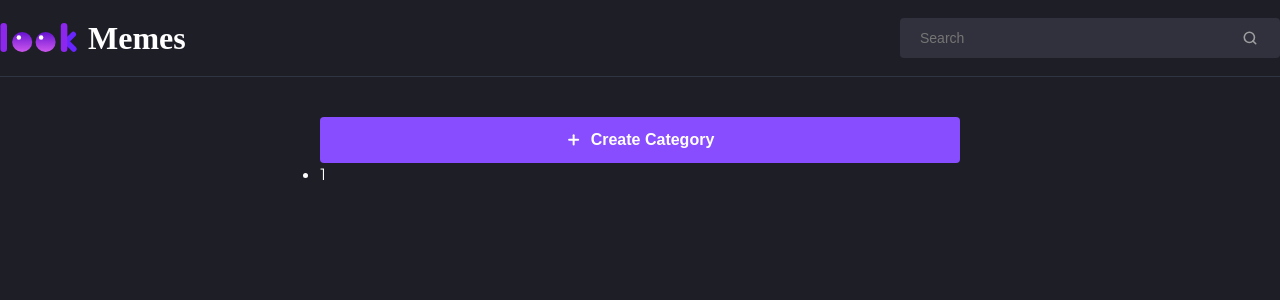
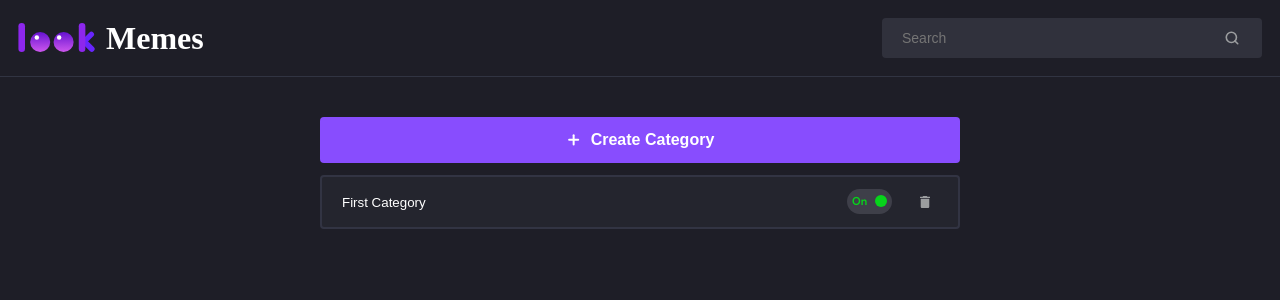
Before and after one commit to Ostafii4uk/3look-test-task, a Next.js app: page / in a window 1280 px wide. Shown: the top 300 px of the page. Built offline with nearby package versions, Linux system fonts and the light colour scheme.

Commit message:
Added Categories component

```diff
--- a/src/components/Button/Button.module.css
+++ b/src/components/Button/Button.module.css
@@ -1,5 +1,6 @@
 .button {
-  width: 640px;
+  max-width: 640px;
+  width: 100%;
   padding: 14px 0;
   display: flex;
   align-items: center;
--- /dev/null
+++ b/src/components/Categories/Categories.module.css
@@ -0,0 +1,8 @@
+.categories,
+.categoriesList {
+  width: 100%;
+  display: flex;
+  flex-direction: column;
+  align-items: center;
+  gap: 12px;
+}
--- a/src/components/Categories/Categories.tsx
+++ b/src/components/Categories/Categories.tsx
@@ -1,6 +1,8 @@
+import Styles from './Categories.module.css'
 import { useEffect, useState } from 'react'
 import Button from '../Button/Button'
 import { Category } from '@/types/categories'
+import CategoryComponent from '@/components/Category/Category'
 
 const Categories: React.FC<{}> = ({}) => {
   const [categories, setCategories] = useState<Category[]>([])
@@ -22,12 +24,12 @@ const Categories: React.FC<{}> = ({}) => {
   }, [])
 
   return (
-    <div>
+    <div className={Styles.categories}>
       <Button type='create' clickFnc={createNewCategory} />
-      <ul>
+      <ul className={Styles.categoriesList}>
         {categories.map(category => {
           return (
-            <li>{category.id}</li>
+            <CategoryComponent category={category} />
           )
         })}
       </ul>
--- /dev/null
+++ b/src/components/Category/Category.module.css
@@ -0,0 +1,88 @@
+.category {
+  padding: 12px 20px;
+  width: 100%;
+  max-width: 640px;
+  border-radius: 4px;
+  border: 2px solid #323443;
+  background: #24252E;
+  display: flex;
+  gap: 20px;
+}
+
+.title {
+  background: transparent;
+  border: 0;
+  flex: 1 1 auto;
+  color: #FFFFFF;
+}
+
+.checkbox {
+	display: none;
+}
+
+.label {
+	cursor: pointer;
+	width: 45px;
+  height: 25px;
+	display: block;
+	border-radius: 100px;
+	position: relative;
+  background: #272934;
+}
+
+.label:before {
+	content: '';
+	position: absolute;
+	top: 6px;
+	left: 5px;
+	width: 12px;
+	height: 12px;
+	background: #9B9D9F;
+	border-radius: 90px;
+	transition: 0.3s;
+}
+
+.checkbox:not(:checked) + .label:after {
+	content: 'Off';
+	position: absolute;
+	top: 6px;
+	right: 5px;
+	width: 17px;
+	height: 17px;
+	border-radius: 90px;
+	font-size: 11px;
+  font-weight: 700;
+  line-height: 12px;
+  color: #9B9D9F;
+}
+
+.checkbox:checked + .label:after {
+	content: 'On';
+	position: absolute;
+	top: 6px;
+	left: 5px;
+	width: 17px;
+	height: 17px;
+	border-radius: 90px;
+	font-size: 11px;
+  font-weight: 700;
+  line-height: 12px;
+  color: #07D41B;
+}
+
+.checkbox:checked + .label {
+	background: #3E3F49;
+}
+
+.checkbox:checked + .label::before {
+	background: #07D41B;
+}
+
+.checkbox:checked + .label::before {
+	left: calc(100% - 5px);
+	transform: translateX(-100%);
+}
+
+.label:active::before {
+	width: 35px;
+}
--- /dev/null
+++ b/src/components/Category/Category.tsx
@@ -0,0 +1,23 @@
+import Styles from './Category.module.css'
+import { useState } from 'react'
+import { Category } from '@/types/categories'
+import deleteIcon from '../../../public/assets/svgs/delete.svg'
+import Image from 'next/image'
+
+const Category: React.FC<{ category: Category }> = ({ category }) => {
+  const [title, setTitle] = useState<string>(category.title)
+  const [checkbox, setCheckbox] = useState<boolean>(category.show)
+
+  return (
+    <div className={Styles.category}>
+      <input className={Styles.title} type="text" value={title} onChange={(event) => setTitle(event.target.value)} placeholder='Enter Category Name' />
+      <div className={Styles.switcher}>
+        <input className={Styles.checkbox} type="checkbox" name="show-category" id="show-category" checked={checkbox} onChange={(event) => setCheckbox(event.target.checked)} />
+        <label className={Styles.label} htmlFor="show-category"></label>
+      </div>
+      <Image src={deleteIcon} alt='delete-icon' />
+    </div>
+  )
+}
+
+export default Category
--- a/src/components/CustomHeader/CustomHeader.module.css
+++ b/src/components/CustomHeader/CustomHeader.module.css
@@ -1,6 +1,6 @@
 .header {
   width: 100%;
-  padding: 18px 0;
+  padding: 18px 18px;
   border-bottom: 1px solid #313442;
 }
 
```
Also changed, not shown: public/assets/svgs/delete.svg (added).
